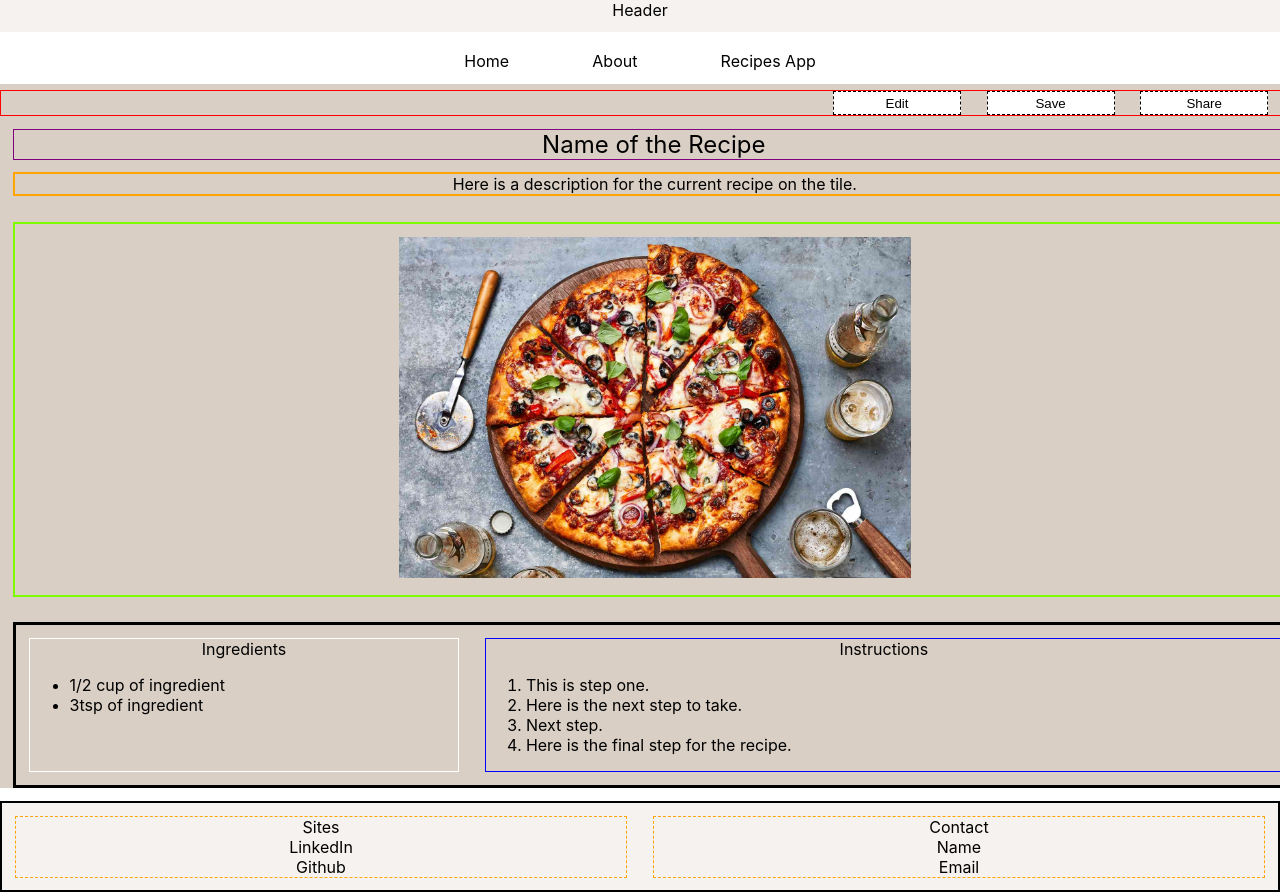
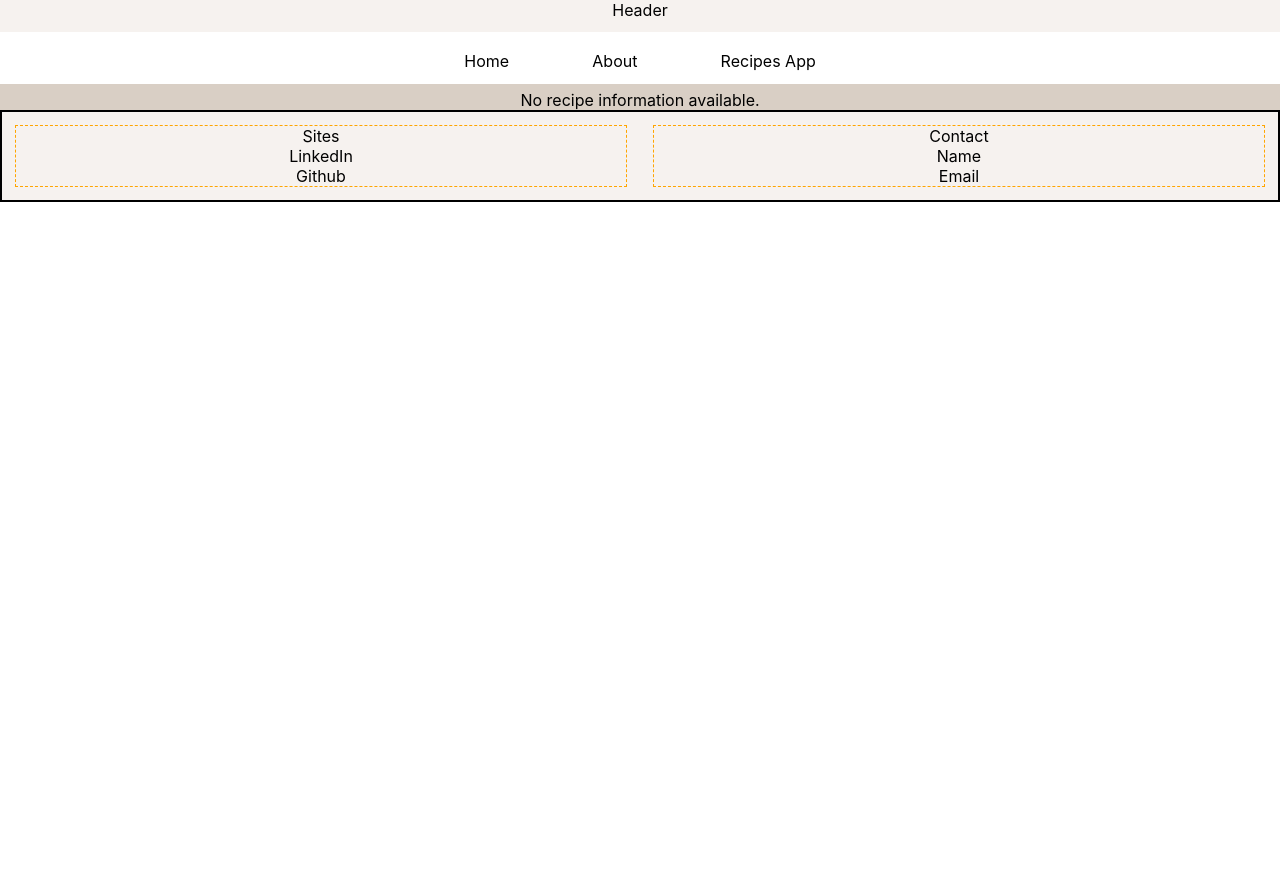
Before and after one commit to griseldasanchez/apps, a React (Create React App) app: page /recipe-details in a window 1280 px wide. After the commit the page ends 800 px from the top, so only its background shows below. Built offline with nearby package versions, Linux system fonts and the light colour scheme.

Commit message:
Replacing static data with dynamic

```diff
--- a/src/components/Recipes/AllRecipes.js
+++ b/src/components/Recipes/AllRecipes.js
@@ -1,4 +1,7 @@
-import React from 'react';
+import React, { useState, useEffect } from 'react';
+
+import axios from 'axios';
+
 
 // Components
 import RecipeTile from './RecipeTile';
@@ -6,12 +9,31 @@ import RecipeTile from './RecipeTile';
 // Styles
 import './AllRecipes.css';
 
-export default function AllRecipes(state) {
+export default function AllRecipes() {
+
+  const [recipes, setRecipes] = useState([]);
+
+  useEffect(() => {
+    // Make an HTTP GET request to fetch recipes from your backend
+    axios.get('http://localhost:3001/about')  // Change to the correct port
+      .then(response => {
+        console.log('allRecipes in the statement');
+        setRecipes(response.data);
+      })
+      .catch(error => {
+        console.error('Error fetching recipes:', error);
+      });
+  }, []); // Empty dependency array ensures this effect runs once on component mount
+
   return (
     <div>
       <div className="search-header-name">Recipes:</div>
       <div className="recipes-grid-container">
-        <RecipeTile />
+        {recipes.map(recipe => (
+          <div key={recipe.id}>
+            <RecipeTile recipe={recipe}/>
+          </div>
+        ))}
     </div>
     </div>
   );
--- a/src/components/Recipes/RecipeDetails.js
+++ b/src/components/Recipes/RecipeDetails.js
@@ -1,9 +1,18 @@
 import React from 'react';
+import { useLocation } from 'react-router-dom';
 
 export default function RecipeDetails() {
+  const location = useLocation();
+  const { state } = location || {};
+
+  if (!state) {
+    return <div>No recipe information available.</div>;
+  }
+
+  console.log('RecipeDetails information received:', state);
+
   return (
     <div className="recipe-details">
-
       {/* Action Buttons */}
       <div className="recipe-action-buttons">
         <button onClick={() => (console.log('edit'))}>
@@ -18,10 +27,10 @@ export default function RecipeDetails() {
       </div>
 
       {/* Recipe Details */}
-      <div className="recipe-name">Name of the Recipe</div>
+      <div className="recipe-name">{state.recipeName}</div>
 
       <div className="recipe-description">
-        Here is a description for the current recipe on the tile.
+        {state.description}
       </div>
 
       <div className="recipe-image">
@@ -30,23 +39,21 @@ export default function RecipeDetails() {
 
       <div className="recipe-ingredients-instructions">
         <div className="recipe-ingredients">
-              Ingredients
+          <b>Ingredients</b>
           <div className="ingredients-list">
-                <ul>
-                  <li>1/2 cup of ingredient</li>
-                  <li>3tsp of ingredient</li>
-                </ul>
+            {state.ingredients.map((item, index) => (
+              <div key={index}>{item}</div>
+            ))}
           </div>
         </div>
 
         <div className="recipe-instructions">
-              Instructions
+          <b>Instructions</b>
           <div className="instructions-list">
             <ol>
-                  <li>This is step one.</li>
-                  <li>Here is the next step to take.</li>
-                  <li>Next step.</li>
-                  <li>Here is the final step for the recipe.</li>
+              {state.instructions.map((item, index) => (
+                <li key={index}>{item}</li>
+              ))}
             </ol>
           </div>
         </div>
--- a/src/components/Recipes/RecipeTile.js
+++ b/src/components/Recipes/RecipeTile.js
@@ -1,22 +1,26 @@
 import React from 'react';
-import { Link } from 'react-router-dom';
+import { Link, useNavigate } from 'react-router-dom';
 
 // Styles
-import './AllRecipes';
+import './AllRecipes.css';
 
-export default function RecipeTile(  ) {
+export default function RecipeTile({ recipe }) {
+  const navigate = useNavigate();
+
+  const handleRecipeClick = () => {
+    console.log('RecipeTile handleRecipeClick item selected:', recipe);
+    navigate('/recipe-details', { state: recipe });
+  };
 
   return (
-    <div>
-      <Link to={{ pathname: '/recipe-details' }} className="recipe-link">
-        <div className="recipe-item">
+    <div className="recipe-item" onClick={handleRecipeClick}>
+      <div className="recipe-item">
           <img src="/assets/images/pizza.jpg" className="recipe-thumbnail" alt="Recipe Thumbnail" />
           <br />
-          Name Sample
+          <b>{recipe.recipeName}</b>
           <br />
-        Information description sample
-        </div>
-      </Link>
+          {recipe.description}
+      </div>
     </div>
-  )
+  );
 }
--- a/src/components/sample.js
+++ b/src/components/sample.js
@@ -25,7 +25,7 @@ const Sample = () => {
       <ul>
         {recipes.map(recipe => (
           <div key={recipe.recipe_id}>
-            <li>{recipe.title}</li>
+            <li>{recipe.recipeName}</li>
             <li>{recipe.description}</li>
           </div>
         ))}
```
Lines whose indentation alone changed are shown as unchanged.
